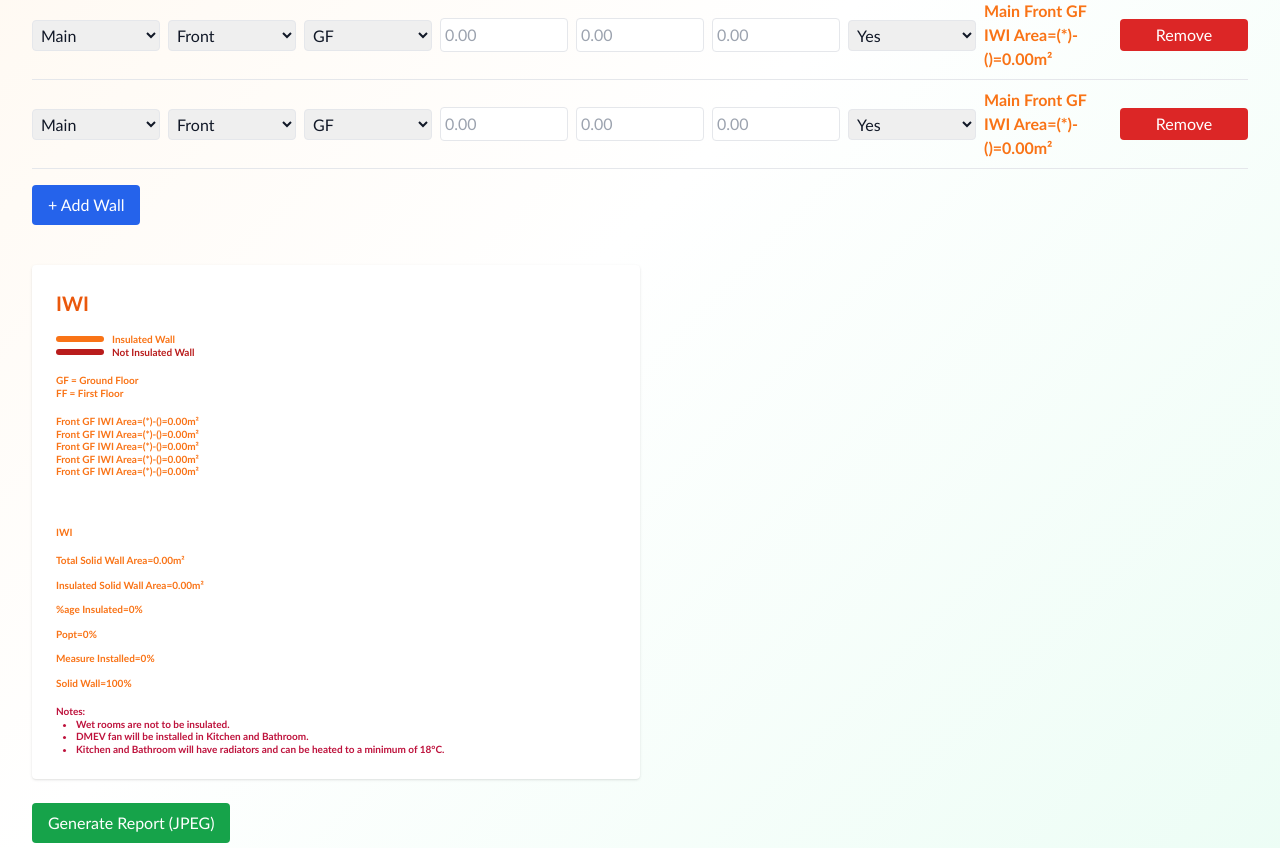
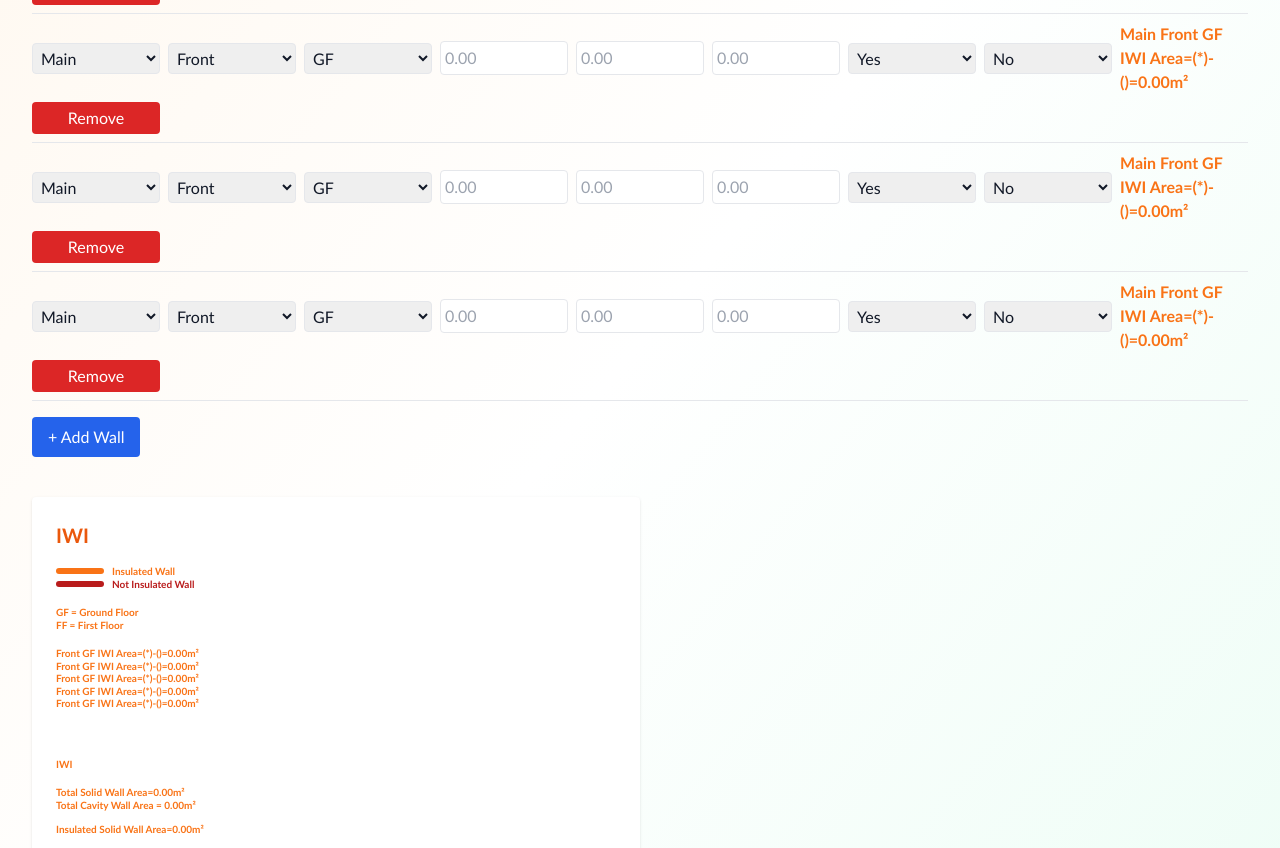
Before and after one commit to HameyDev/popt-calculator, a Next.js app: page / in a window 1280 px wide. Shown: the part 432-1280 px from the top of the page. Built offline with nearby package versions, Linux system fonts and the light colour scheme.

Commit message:
Update page.js

```diff
--- a/src/app/page.js
+++ b/src/app/page.js
@@ -12,12 +12,14 @@ export default function IWICalculator() {
       height: "",
       subtract: "",
       insulate: "Yes",
+      cavity: "No",
     }))
   );
 
   const [totals, setTotals] = useState({
     totalWallArea: 0.0,
     insulatedArea: 0.0,
+    cavityArea: 0.0,
     percentInsulated: 0.0,
   });
 
@@ -33,17 +35,20 @@ export default function IWICalculator() {
   useEffect(() => {
     let total = 0;
     let insulated = 0;
+    let cavity = 0;
 
     walls.forEach((wall) => {
       const area = calculateArea(wall);
       total += area;
       if (wall.insulate === "Yes") insulated += area;
+      if (wall.cavity === "Yes") cavity += area;
     });
 
     const percent = total ? ((insulated / total) * 100).toFixed(2) : 0;
     setTotals({
       totalWallArea: total.toFixed(2),
       insulatedArea: insulated.toFixed(2),
+      cavityArea: cavity.toFixed(2),
       percentInsulated: percent,
     });
   }, [walls]);
@@ -65,6 +70,7 @@ export default function IWICalculator() {
         height: "",
         subtract: "",
         insulate: "Yes",
+        cavity: "No",
       },
     ]);
   };
@@ -101,6 +107,7 @@ export default function IWICalculator() {
           <span>Ceiling Height (m)</span>
           <span>Subtract Area (m²)</span>
           <span>Insulate</span>
+          <span>Cavity</span>
           <span>Total Wall Area</span>
           <span>Action</span>
         </div>
@@ -189,6 +196,16 @@ export default function IWICalculator() {
                 <option>No</option>
               </select>
 
+              {/* 🆕 Cavity Option */}
+              <select
+                value={wall.cavity}
+                onChange={(e) => handleChange(index, "cavity", e.target.value)}
+                className="border p-1 rounded"
+              >
+                <option>No</option>
+                <option>Yes</option>
+              </select>
+
               <span
                 className={`font-semibold ${
                   wall.insulate === "Yes"
@@ -255,6 +272,11 @@ export default function IWICalculator() {
         <p className="mt-4 font-semibold text-orange-500">
           Total Solid Wall Area={totals.totalWallArea}m²
         </p>
+        {totals.cavityArea !== 0 && (
+         <p className="font-semibold text-orange-500">
+           Total Cavity Wall Area = {totals.cavityArea}m²
+         </p>
+        )}
         <p className="mt-3 font-semibold text-orange-500">
           Insulated Solid Wall Area={totals.insulatedArea}m²
         </p>
```
